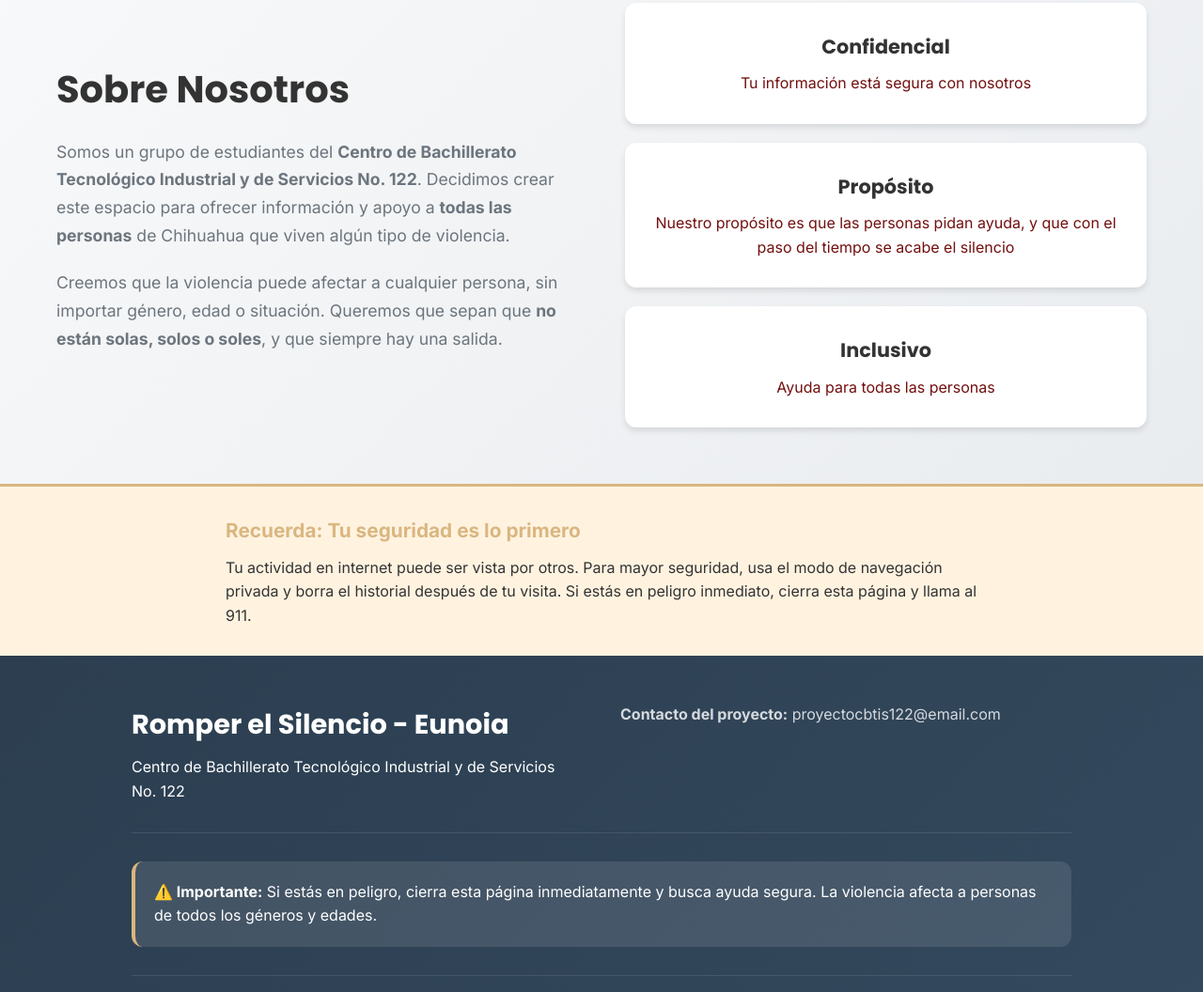
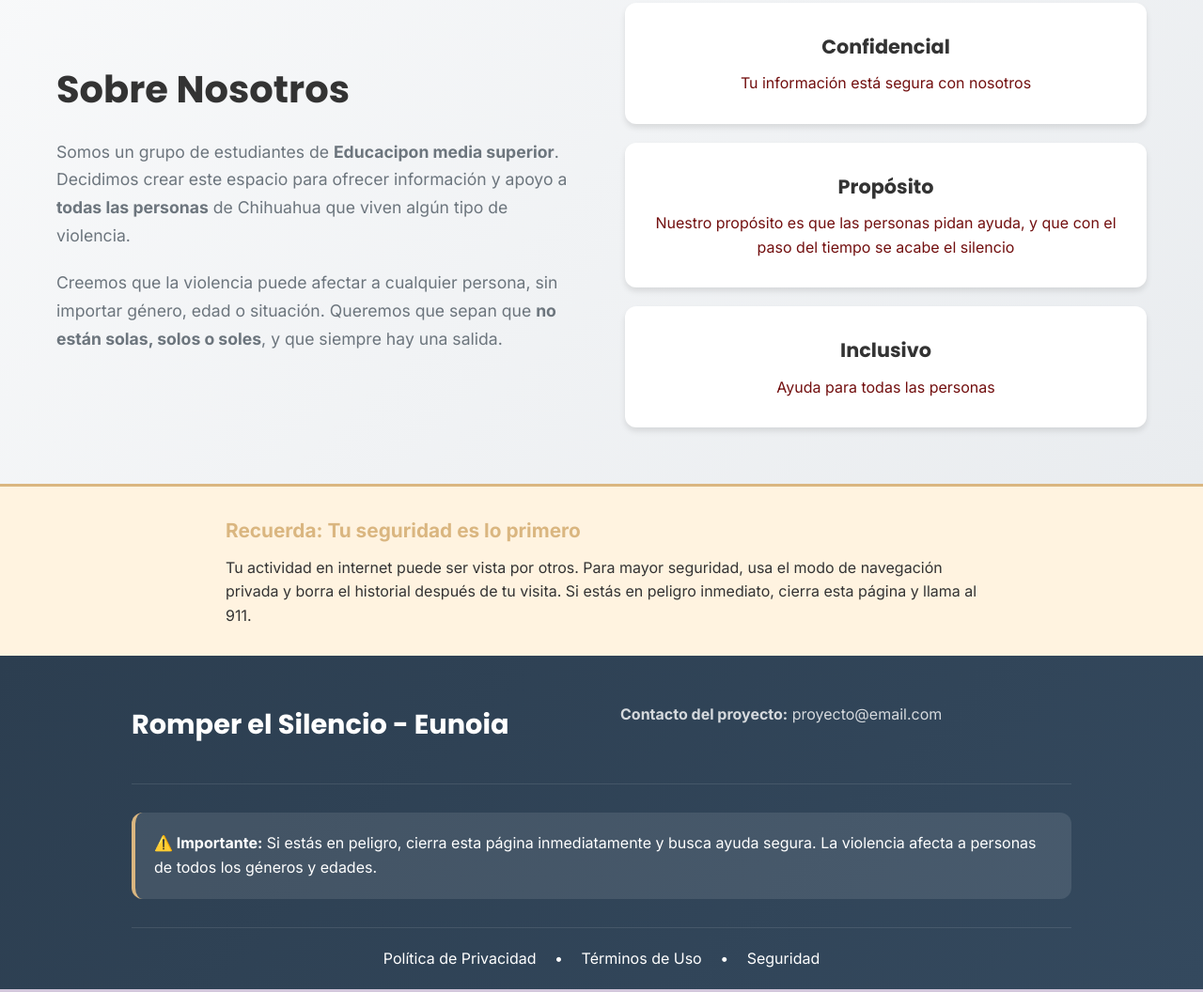
Before and after one commit to lizethsotoo09/eunoiaa, a plain HTML site: page index.html in a window 1280 px wide. Shown: the part 1926-2982 px from the top of the page at 94% size. Drawn offline with nearby package versions, Linux system fonts and the light colour scheme.

Commit message:
Update index.html

```diff
--- a/index.html
+++ b/index.html
@@ -937,7 +937,7 @@
                 <div class="about-text">
                     <h2>Sobre Nosotros</h2>
                     <p>
-                        Somos un grupo de estudiantes del <strong>Centro de Bachillerato Tecnológico Industrial y de Servicios No. 122</strong>.
+                        Somos un grupo de estudiantes de <strong>Educacipon media superior</strong>.
                         Decidimos crear este espacio para ofrecer información y apoyo a <strong>todas las personas</strong> de Chihuahua
                         que viven algún tipo de violencia.
                     </p>
@@ -991,10 +991,10 @@
                 <div class="footer-main">
                     <div class="footer-brand">
                         <h3>Romper el Silencio - Eunoia</h3>
-                        <p>Centro de Bachillerato Tecnológico Industrial y de Servicios No. 122</p>
+
                     </div>
                     <div class="footer-contact">
-                        <p><strong>Contacto del proyecto:</strong> proyectocbtis122@email.com</p>
+                        <p><strong>Contacto del proyecto:</strong> proyecto@email.com</p>
                     </div>
                 </div>
                 <div class="footer-warning">
@@ -1020,4 +1020,5 @@
             crossorigin=""></script>
     <script src="script.js"></script>
 </body>
+
 </html>
```
